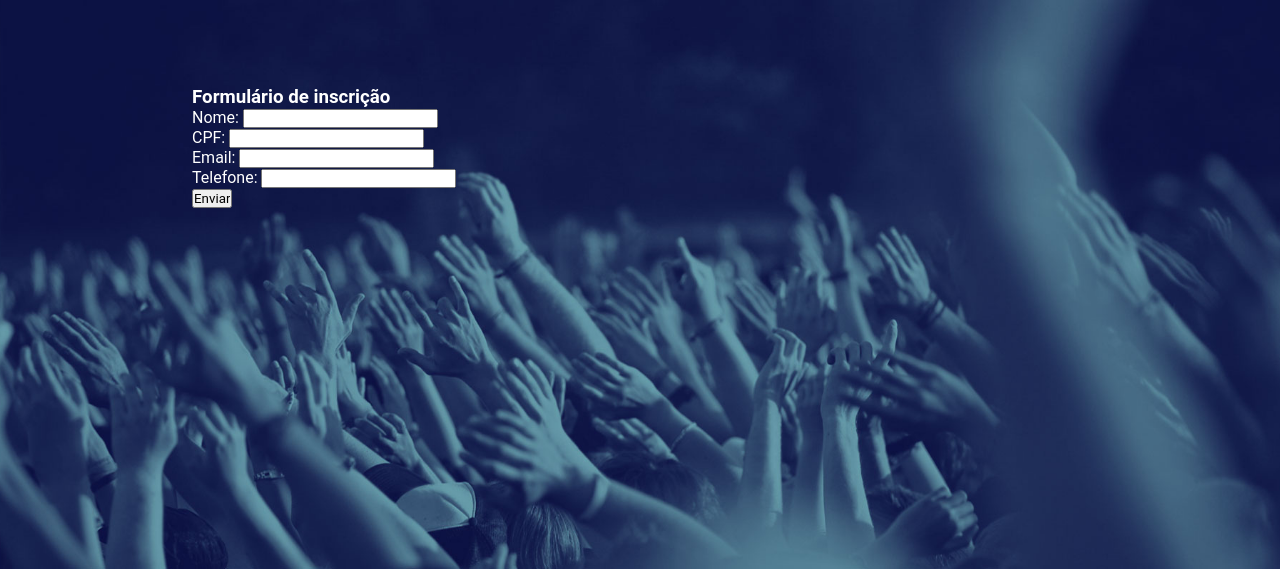
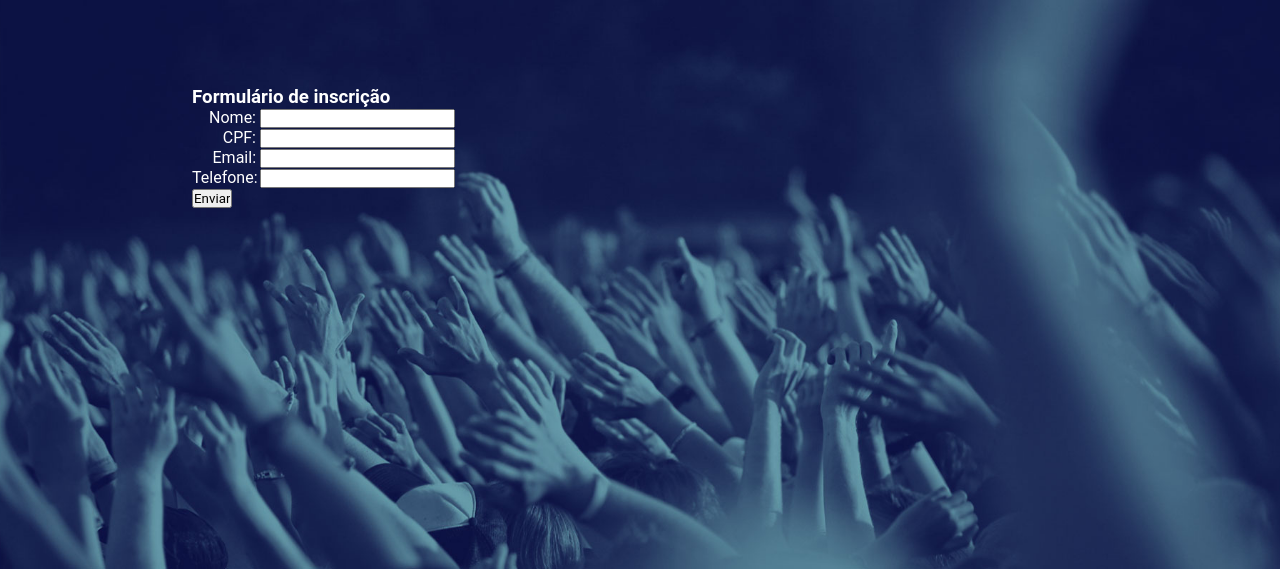
Before and after one commit to JhonatasMartins/eventex, a Django app: page /inscricao/ in a window 1280 px wide. Shown: the part 80-649 px from the top of the page. Run offline with Django 3.2, Linux system fonts and the light colour scheme.

Commit message:
alterando css

```diff
--- a/eventex/core/static/css/style.css
+++ b/eventex/core/static/css/style.css
@@ -89,6 +89,13 @@
 	color: #FFF;
 }
 
+.landingpage .container form label{
+	display: inline-block;
+	width: 4em;
+	text-align: right;
+}
+
+
 .landingpage footer{
 	bottom: 0;
 	height: 150px;
```
